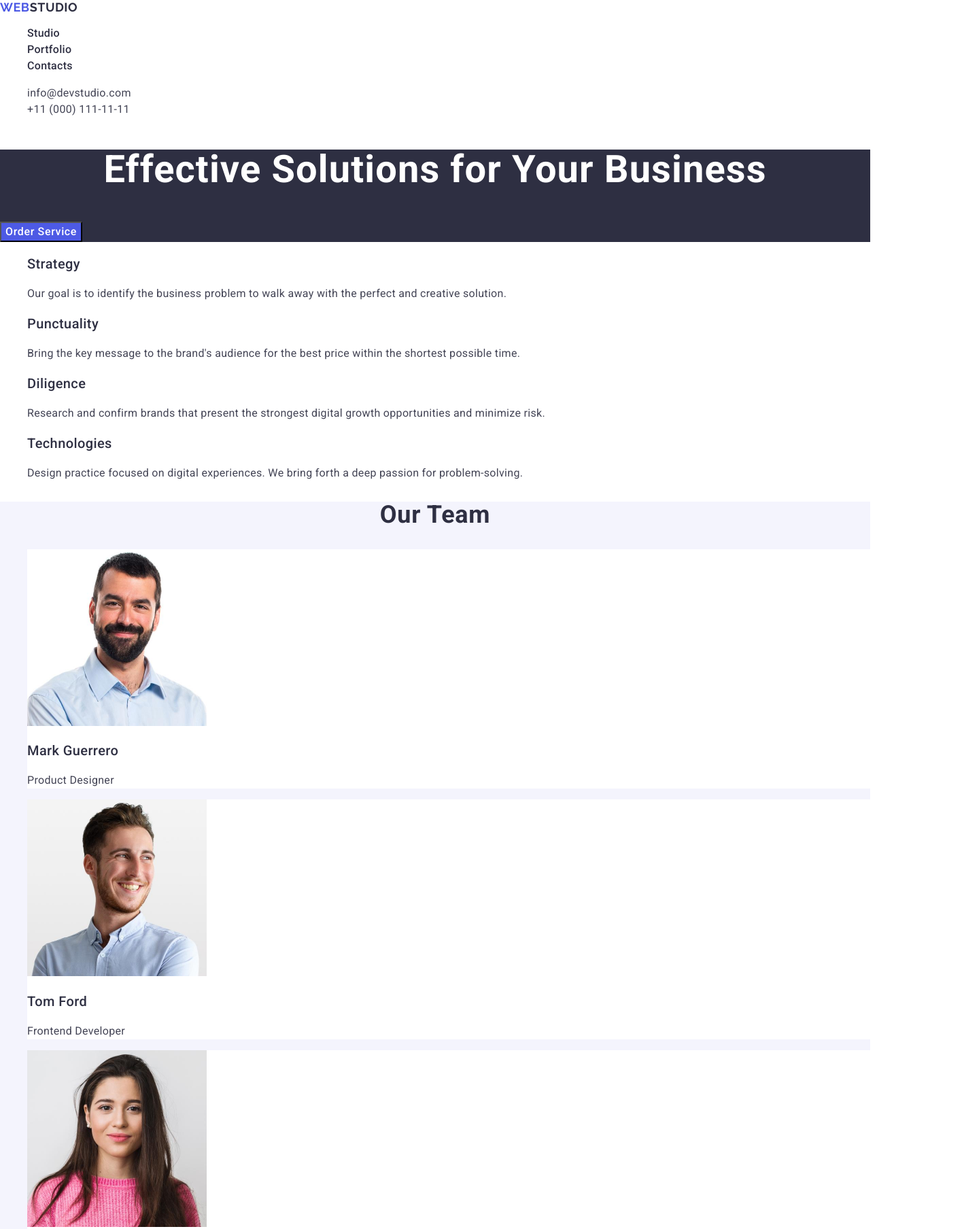
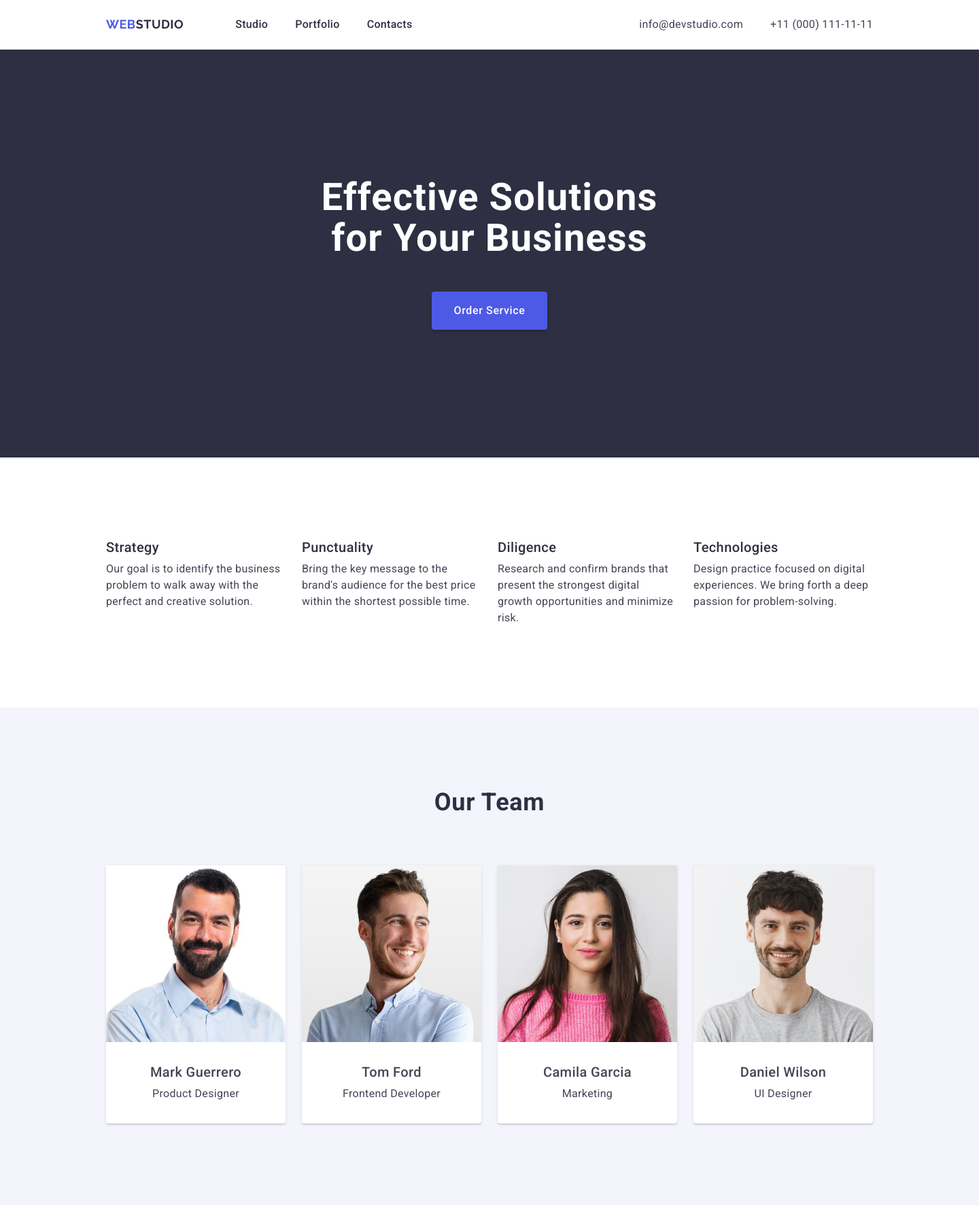
Before and after one commit to Igor-Tymchuk/goit-markup-hw-03, a plain HTML site: page index.html in a window 1280 px wide. Shown: the top 1808 px of the page at 68% size, 1440 px wide, since content can reach past the window. Drawn offline with nearby package versions, Linux system fonts and the light colour scheme.

Commit message:
hw3 1st attempt

```diff
--- a/css/styles.css
+++ b/css/styles.css
@@ -2,33 +2,87 @@ body {
   font-family: Roboto, sans-serif;
   font-weight: 400;
   color: #434455;
+  width: 1440px;
   background-color: #ffffff;
 }
+
+h1,
+h2,
+h3,
+p {
+  margin: 0;
+}
+
+ul {
+  margin: 0;
+  padding-left: 0;
+}
+
 a {
   text-decoration: none;
   font-style: normal;
 }
-header {
+
+img {
+  display: block;
 }
 
-.order-service {
-  font-weight: 500;
-  font-size: 16px;
-  line-height: 1.5;
-  letter-spacing: 0.04em;
-  color: #fff;
-  background: #4d5ae5;
+.top {
+  border-bottom: 1px solid #e7e9fc;
+  display: flex;
+  align-items: flex-start;
+  justify-content: space-between;
+  flex-direction: row;
 }
-.order-service:hover,
-.order-service:focus {
-  cursor: pointer;
-  background: #404bbf;
+
+.container {
+  display: inline-flex;
+  justify-content: space-between;
+  width: 1158px;
+  padding-left: 15px;
+  padding-right: 15px;
+  margin-left: 141px;
+  margin-right: 141px;
 }
+
 .list {
   list-style: none;
+  display: flex;
+  align-items: flex-start;
+  justify-content: flex-start;
+  flex-direction: row;
+  gap: 40px;
 }
+
+.list-wrap {
+  list-style: none;
+  display: flex;
+  align-items: flex-start;
+  justify-content: flex-start;
+  flex-direction: row;
+  flex-wrap: wrap;
+  row-gap: 48px;
+  column-gap: 24px;
+}
+
+.list-nav {
+  list-style: none;
+  display: flex;
+  align-items: flex-start;
+  justify-content: flex-start;
+  flex-direction: row;
+  padding: 24px 0px;
+  gap: 40px;
+}
+
 .navigation {
+  display: flex;
+  align-items: center;
+  justify-content: flex-start;
+  flex-direction: row;
+  gap: 76px;
 }
+
 .nav-header {
   font-weight: 500;
   font-size: 16px;
@@ -36,16 +90,24 @@ header {
   letter-spacing: 0.02em;
   color: #2e2f42;
   text-decoration: none;
+  padding: 24px 0;
 }
+
 .nav-header:hover,
 .nav-header:focus {
   color: #404bbf;
 }
+
 .nav-header:active {
-  padding-bottom: 20px;
+  border-bottom: 4px solid #404bbf;
+  border-radius: 2px;
 }
+
 .address {
   font-style: normal;
+  display: flex;
+  align-items: center;
+  gap: 40px;
 }
 
 .address-type {
@@ -59,19 +121,44 @@ header {
 .address-type:focus {
   color: #404bbf;
 }
-.why-us {
-}
-.why-us-list {
-}
+
+
 .title {
   font-weight: 700;
   font-size: 56px;
   line-height: 1.07143;
   letter-spacing: 0.02em;
 }
+
 .title-section-hidden {
-  visibility: hidden;
-  font-size: 0px;
+  position: absolute;
+  width: 1px;
+  height: 1px;
+  margin: -1px;
+  border: 0;
+  padding: 0;
+  white-space: nowrap;
+  clip-path: inset(100%);
+  clip: rect(0 0 0 0);
+  overflow: hidden;
+}
+
+.why-us-list {
+  list-style: none;
+  display: flex;
+  align-items: flex-start;
+  justify-content: space-between;
+  flex-direction: row;
+  gap: 24px;
+}
+
+.why-us-element {
+  display: flex;
+  align-items: flex-start;
+  justify-content: flex-start;
+  flex-direction: column;
+  width: calc((100% - 72px) /4);
+  gap: 8px;
 }
 
 .titles-why-us {
@@ -81,6 +168,7 @@ header {
   letter-spacing: 0.02em;
   color: #2e2f42;
 }
+
 .title-elements-portfolio {
   font-weight: 500;
   font-size: 20px;
@@ -88,13 +176,35 @@ header {
   letter-spacing: 0.02em;
   color: #2e2f42;
 }
-.name-teammate {
-  font-weight: 500;
-  font-size: 20px;
-  line-height: 1.2;
-  letter-spacing: 0.02em;
+
+
+
+.section {
+  padding: 120px 0px;
 }
+
+
+
+.section-1 {
+  display: flex;
+  flex-direction: column;
+  align-items: center;
+  padding: 188px 472px;
+  background: #2e2f42;
+  gap: 48px;
+}
+
+.section-3 {
+  padding: 120px 0px;
+  background-color: #f4f4fd;
+}
+
+.section-4 {
+  padding: 120px 0px;
+}
+
 .title-section {
+  margin-bottom: 72px;
   font-weight: 700;
   font-size: 36px;
   line-height: 1.11;
@@ -111,6 +221,7 @@ header {
   color: #434455;
 }
 
+
 .logo {
   font-family: "Raleway", sans-serif;
   font-weight: 700;
@@ -120,15 +231,15 @@ header {
   text-transform: uppercase;
   color: #4d5ae5;
 }
+
 .studio {
   color: #2e2f42;
 }
+
 .studio-bottom {
   color: #f4f4fd;
 }
-.order {
-  background: #2e2f42;
-}
+
 .title {
   font-weight: 700;
   font-size: 56px;
@@ -142,18 +253,87 @@ header {
   background: #f4f4fd;
   color: #2e2f42;
 }
+
+.order-service {
+  display: block;
+  margin: auto;
+  font-weight: 500;
+  font-size: 16px;
+  line-height: 1.5;
+  letter-spacing: 0.04em;
+  color: #fff;
+  box-shadow: 0 4px 4px 0 rgba(0, 0, 0, 0.15);
+  border: none;
+  background-color: #4d5ae5;
+  border-radius: 4px;
+  padding: 16px 32px;
+  min-width: 169px;
+  height: 56px;
+}
+
+.order-service:hover,
+.order-service:focus {
+  cursor: pointer;
+  background: #404bbf;
+}
+
 .teammate {
+  border-radius: 0 0 4px 4px;
+  padding: 0px 0px 32px 0px;
+  display: flex;
+  align-items: center;
+  justify-content: center;
+  flex-direction: column;
+  width: calc((100% - 72px) /4);
   background: #fff;
+  box-shadow: 0 2px 1px 0 rgba(46, 47, 66, 0.08), 0 1px 1px 0 rgba(46, 47, 66, 0.16), 0 1px 6px 0 rgba(46, 47, 66, 0.08);
 }
-.our-portfolio {
+
+.list-team {
+  list-style: none;
+  display: flex;
+  align-items: flex-start;
+  justify-content: flex-start;
+  flex-direction: row;
+  gap: 24px;
 }
-.portfolio-list {
+
+.name-teammate {
+  padding: 32px 0 8px 0;
+  font-weight: 500;
+  font-size: 20px;
+  line-height: 1.2;
+  letter-spacing: 0.02em;
 }
-.portfolio-name {
+
+.our-portfolio {}
+
+.portfolio-list {}
+
+.portfolio-name {}
+
+.port-border {
+  display: flex;
+  align-items: flex-start;
+  justify-content: center;
+  flex-direction: column;
+  gap: 8px;
+  border-bottom: 1px solid #e7e9fc;
+  border-left: 1px solid #e7e9fc;
+  border-right: 1px solid #e7e9fc;
+  padding: 32px 16px;
 }
-.bottom {
+
+.bottom,
+.bottom .container {
+  display: block;
   background: #2e2f42;
 }
+
+.bottom {
+  padding: 100px 0;
+}
+
 .description-footer {
   font-size: 16px;
   line-height: 1.5;
--- a/index.html
+++ b/index.html
@@ -6,8 +6,8 @@
     <title>WebStudio</title>
     <link
       rel="stylesheet"
-      href="https://cdnjs.cloudflare.com/ajax/libs/modern-normalize/2.0.0/modern-normalize.css"
-      integrity="sha512-gA2Bvu0/hw4oj0Lp8ZHjK+o3S4BE5m8d/wNVy6ktKLhHKPpWLQwv9ixzuWirWOakoJqlBdePq2NhoCaUOQ5npQ=="
+      href="https://cdnjs.cloudflare.com/ajax/libs/modern-normalize/2.0.0/modern-normalize.min.css"
+      integrity="sha512-4xo8blKMVCiXpTaLzQSLSw3KFOVPWhm/TRtuPVc4WG6kUgjH6J03IBuG7JZPkcWMxJ5huwaBpOpnwYElP/m6wg=="
       crossorigin="anonymous"
       referrerpolicy="no-referrer"
     />
@@ -22,12 +22,13 @@
   </head>
 
   <body>
-    <header>
+    <header class="top">
+      <div class="container">
         <nav class="navigation">
           <a class="logo" href="./index.html"
             >Web<span class="studio">Studio</span></a
           >
-        <ul class="list">
+          <ul class="list-nav">
             <li><a class="nav-header" href="./index.html">Studio</a></li>
             <li><a class="nav-header" href="">Portfolio</a></li>
             <li><a class="nav-header" href="">Contacts</a></li>
@@ -47,37 +48,40 @@
             </li>
           </ul>
         </address>
+      </div>
     </header>
     <main>
-      <section class="order">
+      <section class="section-1">
         <h1 class="title">Effective Solutions for Your Business</h1>
         <button class="order-service" type="button">Order Service</button>
       </section>
-      <section class="why-us">
+
+      <section class="section">
+        <div class="container">
           <h2 class="title-section-hidden">Why us?</h2>
-        <ul class="list">
-          <li class="why-us-list">
+          <ul class="why-us-list">
+            <li class="why-us-element">
               <h3 class="titles-why-us">Strategy</h3>
               <p class="description">
-              Our goal is to identify the business problem to walk away with the
-              perfect and creative solution.
+                Our goal is to identify the business problem to walk away with
+                the perfect and creative solution.
               </p>
             </li>
-          <li class="why-us-list">
+            <li class="why-us-element">
               <h3 class="titles-why-us">Punctuality</h3>
               <p class="description">
                 Bring the key message to the brand's audience for the best price
                 within the shortest possible time.
               </p>
             </li>
-          <li class="why-us-list">
+            <li class="why-us-element">
               <h3 class="titles-why-us">Diligence</h3>
               <p class="description">
                 Research and confirm brands that present the strongest digital
                 growth opportunities and minimize risk.
               </p>
             </li>
-          <li class="why-us-list">
+            <li class="why-us-element">
               <h3 class="titles-why-us">Technologies</h3>
               <p class="description">
                 Design practice focused on digital experiences. We bring forth a
@@ -85,10 +89,13 @@
               </p>
             </li>
           </ul>
+        </div>
       </section>
-      <section class="our-team">
+
+      <section class="section-3">
         <h2 class="title-section">Our Team</h2>
-        <ul class="list">
+        <div class="container">
+          <ul class="list-team">
             <li class="teammate">
               <img src="./images/mark.jpg" alt="Mark Guerrero" width="264" />
               <h3 class="name-teammate">Mark Guerrero</h3>
@@ -110,14 +117,22 @@
               <p class="description">UI Designer</p>
             </li>
           </ul>
+        </div>
       </section>
-      <section class="our-portfolio">
+      <section class="section-4">
         <h2 class="title-section">Our Portfolio</h2>
-        <ul class="list">
+        <div class="container">
+          <ul class="list-wrap">
             <li class="portfolio-list">
-            <img src="./images/banking-app.jpg" alt="Banking App" width="360" />
+              <img
+                src="./images/banking-app.jpg"
+                alt="Banking App"
+                width="360"
+              />
+              <div class="port-border">
                 <h3 class="title-elements-portfolio">Banking App</h3>
                 <p class="description">App</p>
+              </div>
             </li>
             <li class="portfolio-list">
               <img
@@ -125,8 +140,10 @@
                 alt="Cashless Payment"
                 width="360"
               />
+              <div class="port-border">
                 <h3 class="title-elements-portfolio">Cashless Payment</h3>
                 <p class="description">Marketing</p>
+              </div>
             </li>
             <li class="portfolio-list">
               <img
@@ -134,8 +151,10 @@
                 alt="Meditation App"
                 width="360"
               />
+              <div class="port-border">
                 <h3 class="title-elements-portfolio">Meditation App</h3>
                 <p class="description">App</p>
+              </div>
             </li>
             <li class="portfolio-list">
               <img
@@ -143,8 +162,10 @@
                 alt="Taxi Service"
                 width="360"
               />
+              <div class="port-border">
                 <h3 class="title-elements-portfolio">Taxi Service</h3>
                 <p class="description">Marketing</p>
+              </div>
             </li>
             <li class="portfolio-list">
               <img
@@ -152,8 +173,10 @@
                 alt="Screen Illustrations"
                 width="360"
               />
+              <div class="port-border">
                 <h3 class="title-elements-portfolio">Screen Illustrations</h3>
                 <p class="description">Design</p>
+              </div>
             </li>
             <li class="portfolio-list">
               <img
@@ -161,13 +184,17 @@
                 alt="Online Courses"
                 width="360"
               />
+              <div class="port-border">
                 <h3 class="title-elements-portfolio">Online Courses</h3>
                 <p class="description">Marketing</p>
+              </div>
             </li>
           </ul>
+        </div>
       </section>
     </main>
     <footer class="bottom">
+      <div class="container">
         <a class="logo" href="./index.html"
           >Web<span class="studio-bottom">Studio</span></a
         >
@@ -176,6 +203,7 @@
           sales for your business with digital <br />
           marketing & growth solutions.
         </p>
+      </div>
     </footer>
   </body>
 </html>
```
Lines whose indentation alone changed are shown as unchanged.
